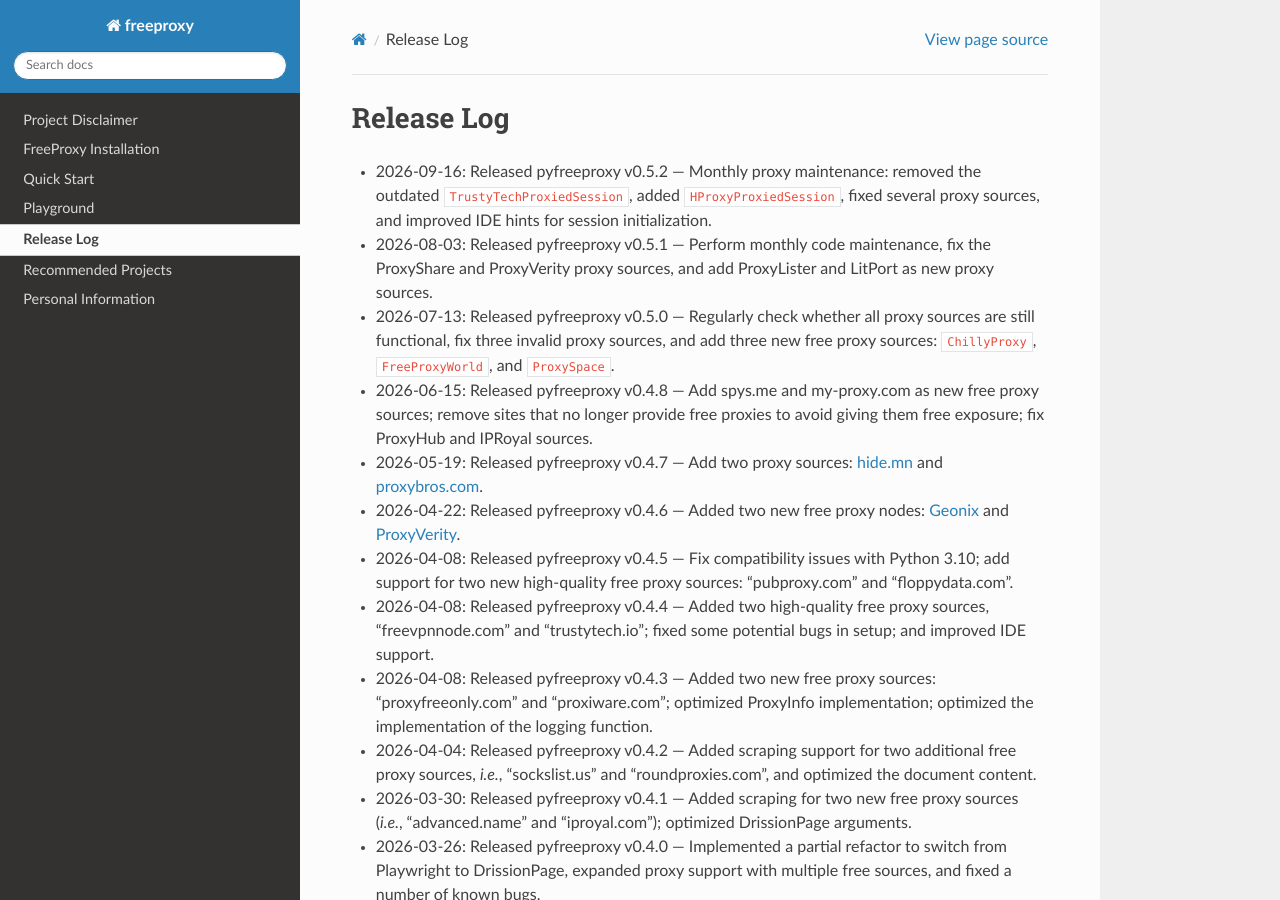
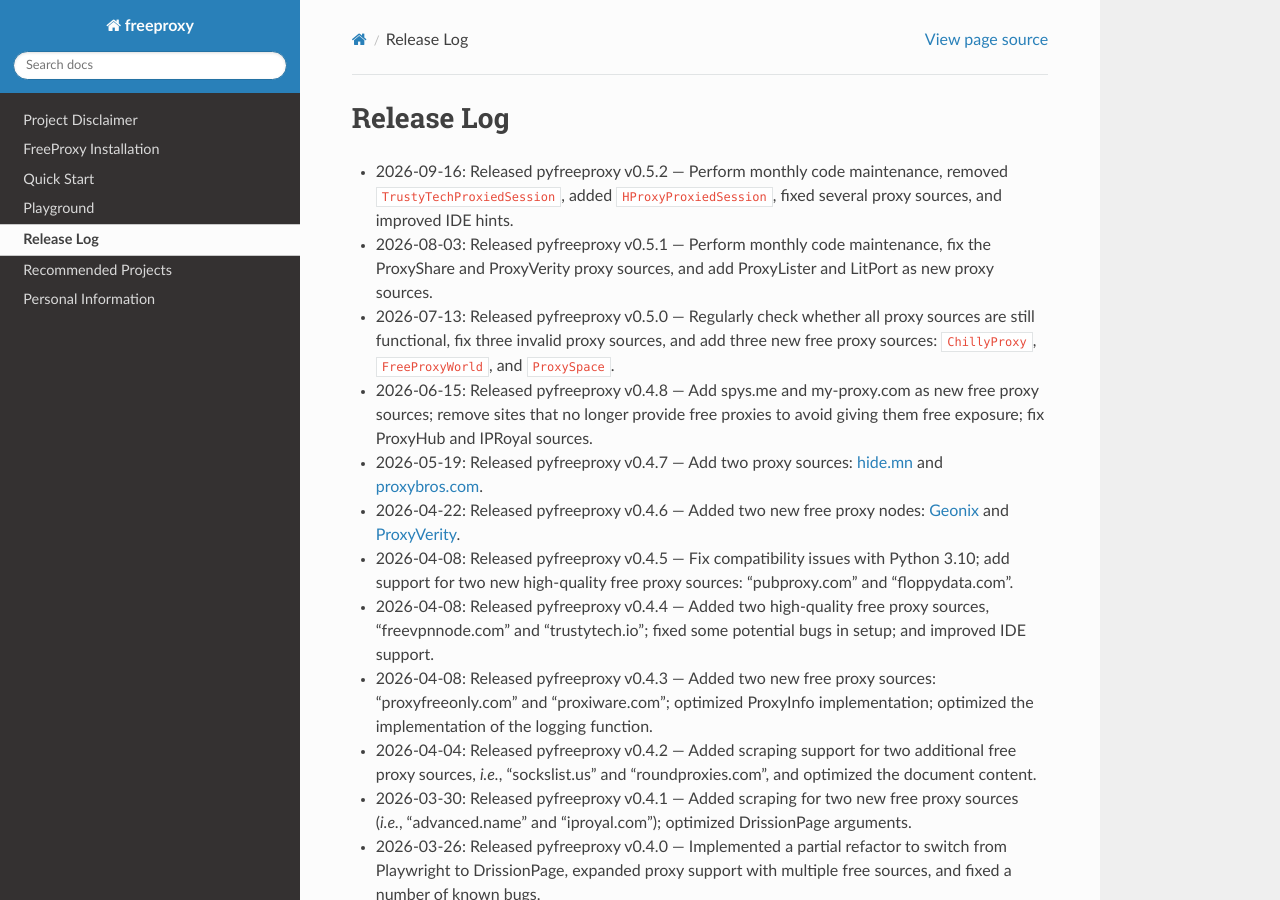
Before and after one commit to CharlesPikachu/freeproxy, a Sphinx documentation site: the page built from docs/Changelog.md, in a window 1280 px wide and 900 px high. Built offline with Sphinx 7.4.7 and the Read the Docs theme 3.1.0, drawn with Linux system fonts in a browser that asks for light colours.

Commit message:
bump to pyfreeproxy v0.5.2

```diff
--- a/docs/Changelog.md
+++ b/docs/Changelog.md
@@ -1,6 +1,6 @@
 # Release Log
 
-- 2026-09-16: Released pyfreeproxy v0.5.2 — Monthly proxy maintenance: removed the outdated `TrustyTechProxiedSession`, added `HProxyProxiedSession`, fixed several proxy sources, and improved IDE hints for session initialization.
+- 2026-09-16: Released pyfreeproxy v0.5.2 — Perform monthly code maintenance, removed `TrustyTechProxiedSession`, added `HProxyProxiedSession`, fixed several proxy sources, and improved IDE hints.
 
 - 2026-08-03: Released pyfreeproxy v0.5.1 — Perform monthly code maintenance, fix the ProxyShare and ProxyVerity proxy sources, and add ProxyLister and LitPort as new proxy sources.
 
```
Also changed, not shown: README.md (+1 -1 lines).
